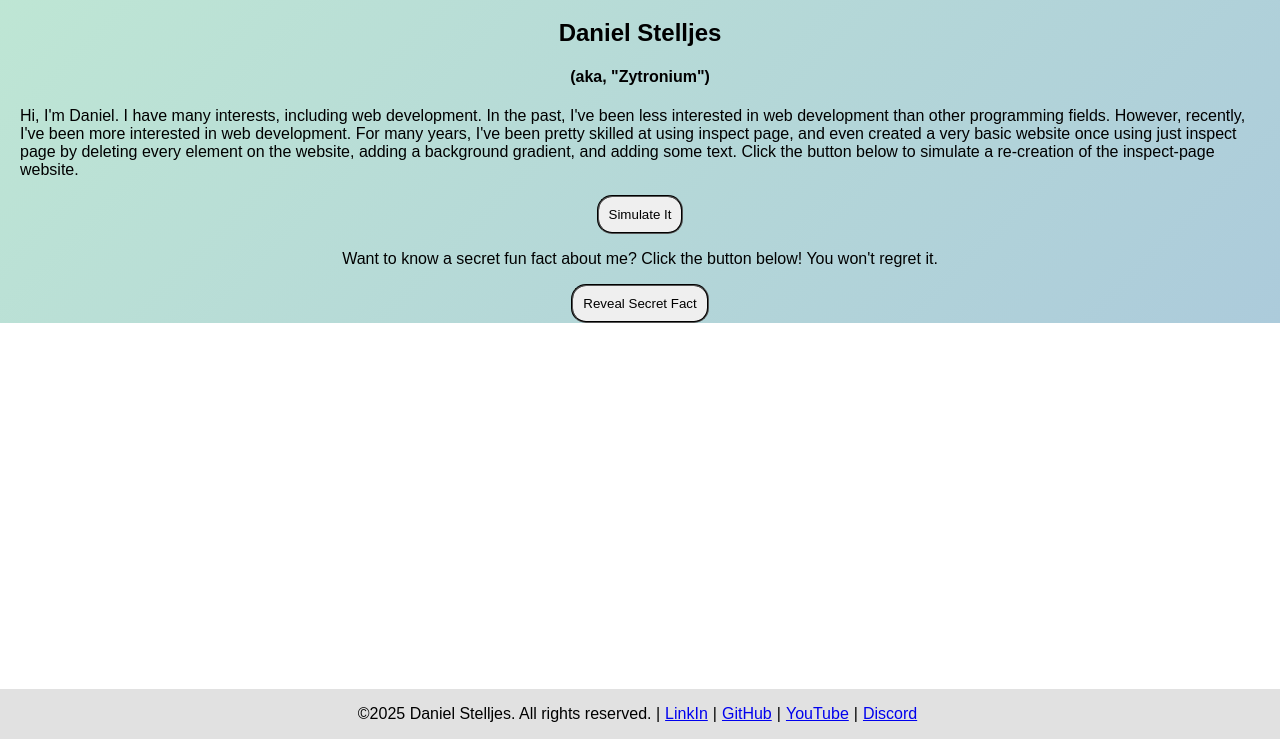
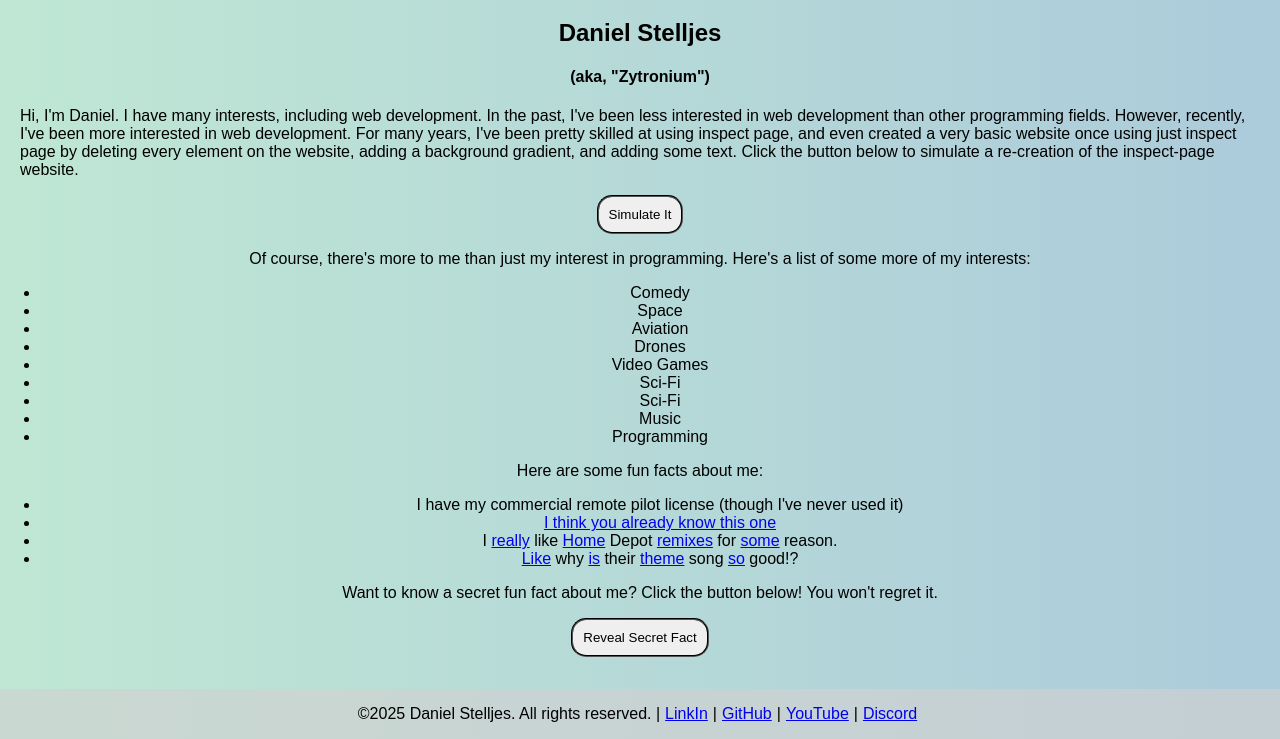
Before and after one commit to Zytronium/atlas-web-development, a plain HTML site: page html_head/index.html in a window 1280 px wide. Shown: the part 61-800 px from the top of the page. Drawn offline with Linux system fonts and the light colour scheme.

Commit message:
added interests and fun facts.

```diff
--- a/html_head/css/style.css
+++ b/html_head/css/style.css
@@ -1,9 +1,8 @@
 body {
     font-family: Arial, sans-serif;
     text-align: center;
-    background-image: linear-gradient(135deg, rgb(191, 231, 212), rgb(172, 203, 219));
+    background-image: linear-gradient(90deg, rgb(191, 231, 212), rgb(172, 203, 219));
     margin: 0;
-    background-repeat: no-repeat;
 
 }
 
--- a/html_head/index.html
+++ b/html_head/index.html
@@ -20,7 +20,7 @@
     <meta name="author" content="Daniel Stelljes">
     <meta name="viewport" content="width=device-width, initial-scale=1.0">
 </head>
-<body >
+<body>
 <div>
     <h1>About Me</h1>
     <h2>Daniel Stelljes</h2>
@@ -38,12 +38,31 @@
         simulate a re-creation of the inspect-page website.
     </p>
     <button id="simButton">Simulate It</button>
+    <p>Of course, there's more to me than just my interest in programming.
+        Here's a list of some more of my interests:</p>
+    <ul>
+        <li>Comedy</li>
+        <li>Space</li>
+        <li>Aviation</li>
+        <li>Drones</li>
+        <li>Video Games</li>
+        <li>Sci-Fi</li>
+        <li style="font-family: Xolonium, Arial, sans-serif">Sci-Fi</li>
+        <li>Music</li>
+        <li>Programming</li>
+    </ul>
+    <p>Here are some fun facts about me:</p>
+    <ul>
+        <li>I have my commercial remote pilot license (though I've never used it)</li>
+        <li><a href="https://www.youtube.com/watch?v=dQw4w9WgXcQ">I think you already know this one</a></li>
+        <li>I <a href="https://www.youtube.com/watch?v=efl-ukB66J8">really</a> like <a href="https://www.youtube.com/watch?v=wUYrvgb8HfQ">Home</a> Depot <a href="https://www.youtube.com/watch?v=_hsEbd9ZUn0">remixes</a> for <a href="https://www.youtube.com/watch?v=yeVX9a2FZGQ">some</a> reason.</li>
+        <li><a href="https://www.youtube.com/watch?v=vu2j62M-ndc">Like</a> why <a href="https://www.youtube.com/watch?v=v0nUO6g291A">is</a> their <a href="https://www.youtube.com/watch?v=Pdlt64QBJ4w">theme</a> song <a href="https://www.youtube.com/shorts/sFWsf_Iikmk">so</a> good!?</li>
+    </ul>
     <p>
         Want to know a secret fun fact about me? Click the button below! You
         won't regret it.
     </p>
-    <button onclick="window.location.href='MexiDan.html'">Reveal Secret Fact
-    </button>
+    <button onclick="window.location.href='MexiDan.html'">Reveal Secret Fact</button>
 </div>
 
 <footer>
```
